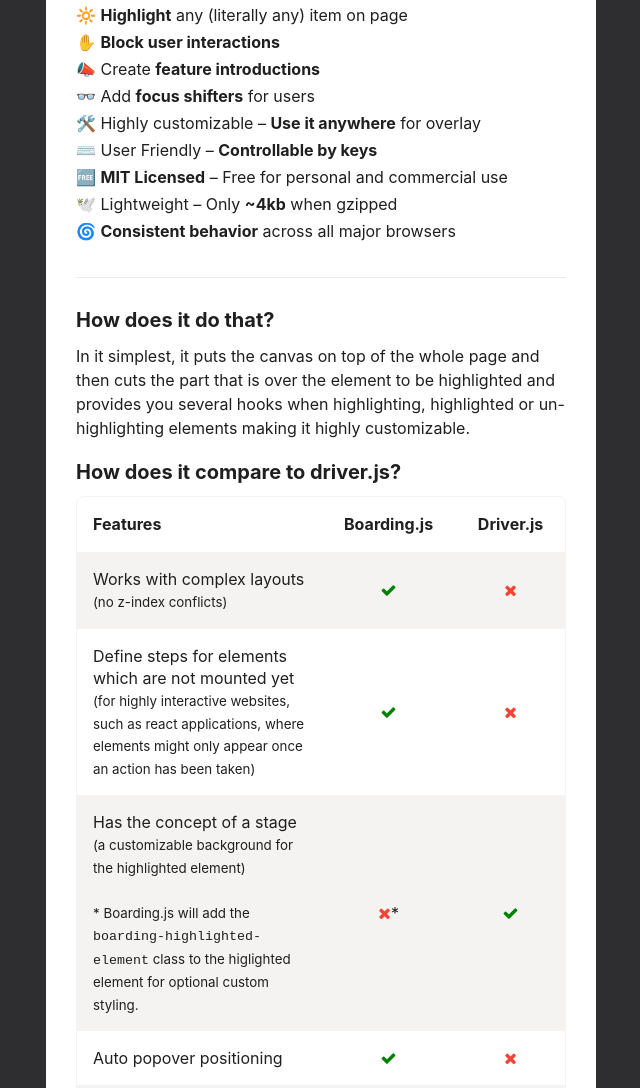
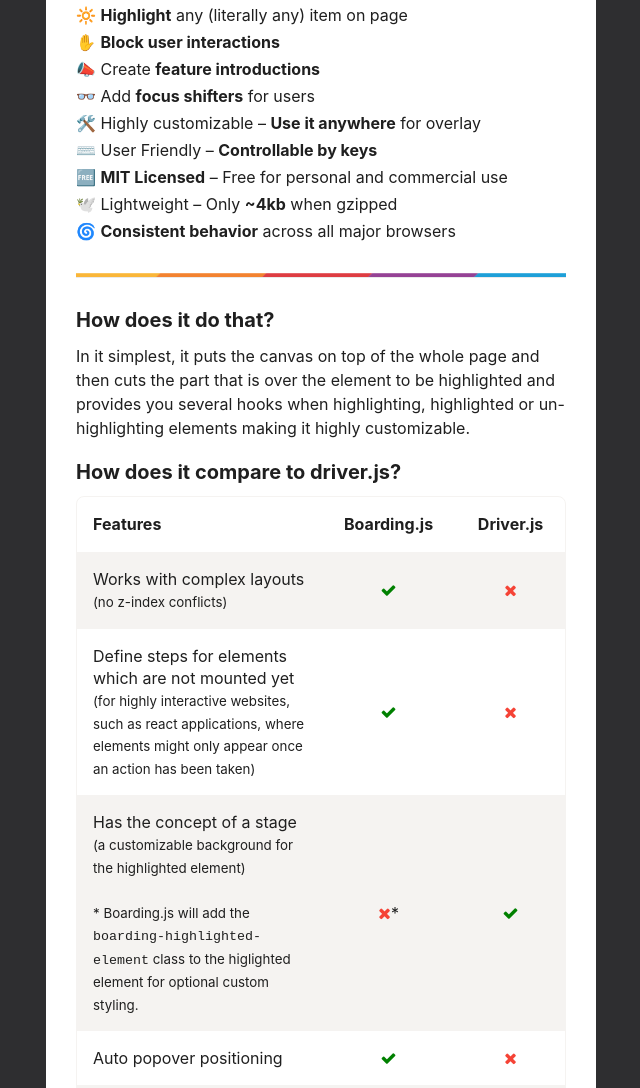
Before and after one commit to josias-r/boarding.js, a website built with Vite: page index.html in a window 1280 px wide. Shown: the part 972-2060 px from the top of the page, without its empty margins (319-959 px from the left). Built offline with nearby package versions, Linux system fonts and the light colour scheme; files whose address does not match are found by name.

Commit message:
refactor: import separator png correctly for vite

```diff
--- a/src/styles/demo.css
+++ b/src/styles/demo.css
@@ -49,7 +49,7 @@
 }
 hr.hr__fancy,
 .hr.hr__fancy {
-  background: url("./images/separator.png") repeat-y;
+  background: url("/images/separator.png") repeat-y;
   height: 5px;
   background-size: cover;
 }
```
